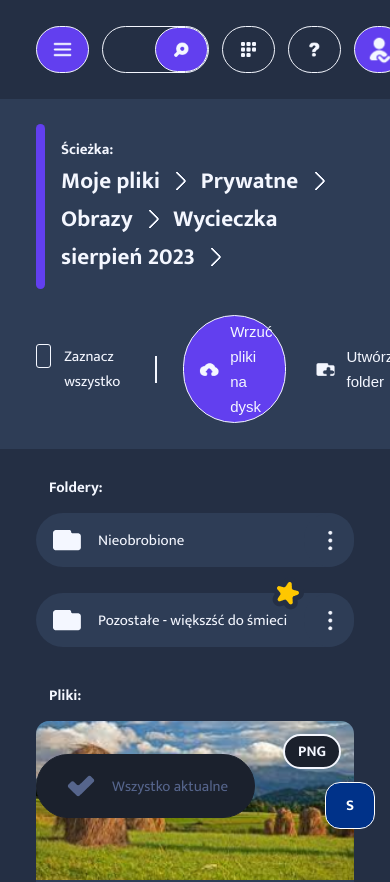
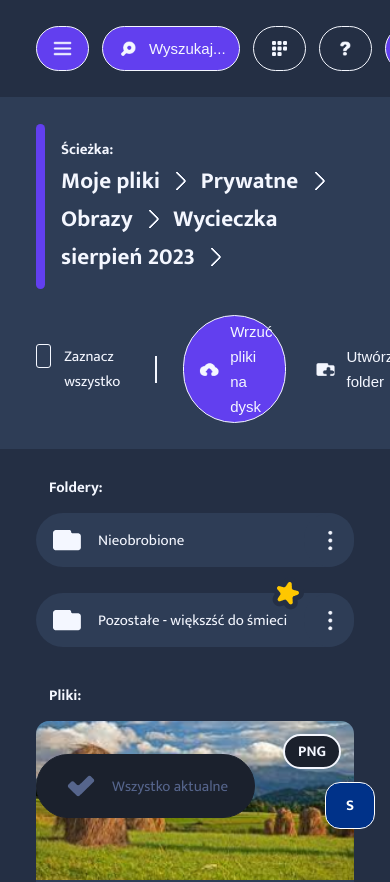
Before and after one commit to BarteXikora/file-explorer-app, a React (Create React App) app: page / in a window 390 px wide. Shown: the top 882 px of the page. Built offline with nearby package versions, Linux system fonts and the light colour scheme.

Commit message:
Created mobile search button.

```diff
--- a/src/components/elements/searchInput/SearchInput.styles.tsx
+++ b/src/components/elements/searchInput/SearchInput.styles.tsx
@@ -1,4 +1,5 @@
 import styled from 'styled-components'
+import Button from '../../ui/button/Button'
 
 const StyledSearchInput = styled.form`
     border: 1px solid ${(props) => props.theme.colors.white};
@@ -32,6 +33,18 @@ const StyledSearchInput = styled.form`
             display: none;
         }
     }
+
+    @media (max-width: ${(props) => props.theme.screenSizes.small}) {
+        display: none;
+    }
 `
 
-export default StyledSearchInput
+const StyledMobileSearchButton = styled(Button)`
+    display: none;
+
+    @media (max-width: ${(props) => props.theme.screenSizes.small}) {
+        display: flex;
+    }
+`
+
+export { StyledSearchInput, StyledMobileSearchButton }
--- a/src/components/elements/searchInput/SearchInput.tsx
+++ b/src/components/elements/searchInput/SearchInput.tsx
@@ -1,17 +1,25 @@
-import StyledSearchInput from './SearchInput.styles'
+import { StyledSearchInput, StyledMobileSearchButton } from './SearchInput.styles'
 import Button from '../../ui/button/Button'
 import iconSearch from '../../../assets/icons/icon-search.png'
 
 const SearchInput = () => {
-    return <StyledSearchInput>
-        <input type="text" placeholder='Wpisz szukaną frazę tutaj...' />
+    return <>
+        <StyledSearchInput>
+            <input type="text" placeholder='Wpisz szukaną frazę tutaj...' />
 
-        <Button>
+            <Button>
+                <img src={iconSearch} alt="Wyszukaj" />
+
+                <span>Wyszukaj</span>
+            </Button>
+        </StyledSearchInput>
+
+        <StyledMobileSearchButton>
             <img src={iconSearch} alt="Wyszukaj" />
 
-            <span>Wyszukaj</span>
-        </Button>
-    </StyledSearchInput>
+            <span>Wyszukaj...</span>
+        </StyledMobileSearchButton>
+    </>
 }
 
 export default SearchInput
```
